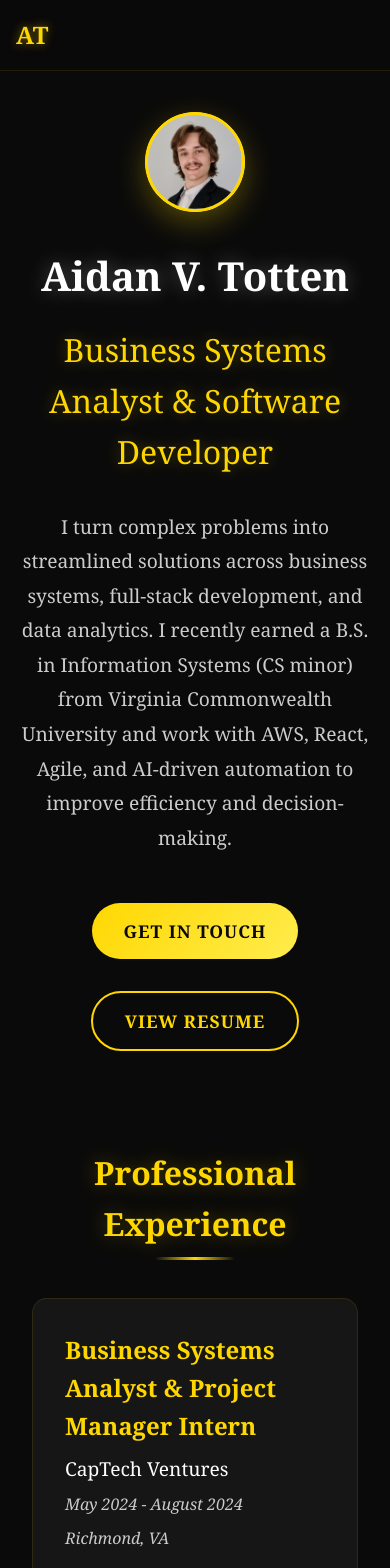
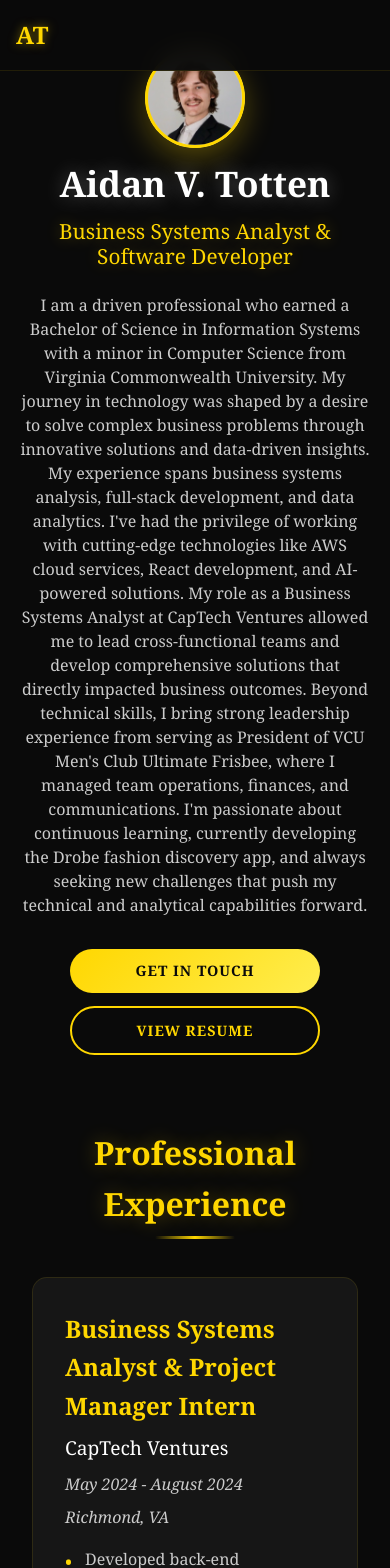
Before and after one commit to aidantotten/website, a React (Create React App) app: page / in a window 390 px wide. Shown: the top 1568 px of the page. Built offline with nearby package versions, Linux system fonts and the light colour scheme.

Commit message:
tweaked mobile view problems, and general cleaning of website

```diff
--- a/public/index.html
+++ b/public/index.html
@@ -2,13 +2,10 @@
 <html lang="en">
   <head>
     <meta charset="utf-8" />
-    <link rel="icon" href="%PUBLIC_URL%/favicon.ico" />
+    <link rel="icon" href="%PUBLIC_URL%/favicon.svg" type="image/svg+xml" />
     <meta name="viewport" content="width=device-width, initial-scale=1" />
-    <meta name="theme-color" content="#000000" />
-    <meta
-      name="description"
-      content="Web site created using create-react-app"
-    />
+    <meta name="theme-color" content="#0a0a0a" />
+
     <link rel="apple-touch-icon" href="%PUBLIC_URL%/logo192.png" />
     <!--
       manifest.json provides metadata used when your web app is installed on a
@@ -25,6 +22,7 @@
       Learn how to configure a non-root public URL by running `npm run build`.
     -->
     <title>Aidan Totten | Business & Data Analytics</title>
+    <meta name="description" content="Aidan Totten - Business Systems Analyst & Software Developer. Specializing in business systems, full-stack development, and data analytics." />
   </head>
   <body>
     <noscript>You need to enable JavaScript to run this app.</noscript>
--- a/src/App.css
+++ b/src/App.css
@@ -671,7 +671,7 @@ body {
 
 .skill-header {
   display: flex;
-  justify-content: space-between;
+  justify-content: flex-start;
   align-items: center;
   margin-bottom: 1rem;
 }
@@ -682,11 +682,7 @@ body {
   font-weight: 500;
 }
 
-.skill-level {
-  font-size: 0.9rem;
-  color: #ffd700;
-  font-weight: 600;
-}
+
 
 .skill-bar {
   width: 100%;
@@ -712,8 +708,16 @@ body {
   animation: shimmer 2s infinite;
 }
 
-.skill-item:hover .skill-bar::before {
+.skill-item:hover .skill-bar::before,
+.skill-item:focus .skill-bar::before {
   transform: scaleX(1);
+}
+
+/* Mobile-friendly touch interactions */
+@media (hover: none) and (pointer: coarse) {
+  .skill-item:active .skill-bar::before {
+    transform: scaleX(1);
+  }
 }
 
 .skill-progress {
@@ -724,6 +728,10 @@ body {
   position: relative;
   overflow: hidden;
   transition: width 1.5s ease;
+}
+
+.skill-progress.animated {
+  width: var(--target-width, 0%);
 }
 
 .skill-progress::after {
@@ -883,15 +891,6 @@ body {
   box-shadow: 0 10px 30px rgba(255, 215, 0, 0.1);
 }
 
-.social-icon {
-  font-size: 1.5rem;
-  color: #ffd700;
-  font-weight: 600;
-  margin-bottom: 1rem;
-  text-transform: uppercase;
-  letter-spacing: 1px;
-}
-
 .social-name {
   font-size: 1.3rem;
   color: #ffd700;
@@ -904,6 +903,8 @@ body {
   text-decoration: none;
   transition: color 0.3s ease;
   word-break: break-all;
+  font-size: 1rem;
+  line-height: 1.4;
 }
 
 .social-link:hover {
@@ -962,20 +963,14 @@ body {
   border-radius: 10px;
   border: 1px solid rgba(255, 215, 0, 0.1);
   transition: all 0.3s ease;
+  justify-content: center;
+  text-align: center;
 }
 
 .contact-item:hover {
   transform: translateY(-3px);
   border-color: rgba(255, 215, 0, 0.3);
   box-shadow: 0 5px 15px rgba(255, 215, 0, 0.1);
-}
-
-.contact-icon {
-  font-size: 1.2rem;
-  color: #ffd700;
-  font-weight: 600;
-  min-width: 80px;
-  text-align: center;
 }
 
 .contact-details h4 {
@@ -1205,6 +1200,55 @@ body {
   }
 }
 
+/* Enhanced Skills Section Mobile Styles */
+@media (max-width: 768px) {
+  .skills-category {
+    margin-bottom: 2rem;
+  }
+
+  .category-title {
+    font-size: 1.5rem;
+    margin-bottom: 1.5rem;
+  }
+
+  .skill-bar {
+    height: 8px;
+  }
+
+  .skill-progress {
+    transition: width 1s ease;
+  }
+
+  .skill-item {
+    padding: 1rem;
+  }
+
+
+
+  .skill-name {
+    font-size: 0.9rem;
+  }
+
+
+}
+
+@media (max-width: 480px) {
+  .skills-category {
+    margin-bottom: 1.5rem;
+  }
+
+  .category-title {
+    font-size: 1.3rem;
+    margin-bottom: 1rem;
+  }
+
+  .skill-bar {
+    height: 6px;
+  }
+
+
+}
+
 /* Responsive Design */
 @media (max-width: 768px) {
   .section {
@@ -1219,14 +1263,54 @@ body {
     font-size: 2.5rem;
   }
 
+  /* Improved Intro Section Mobile Styles */
+  .intro-section {
+    min-height: 100vh;
+    padding: 2rem 1rem;
+  }
+
+  .intro-content {
+    max-width: 100%;
+    padding: 0 1rem;
+  }
+
   .intro-name {
-    font-size: 3rem;
+    font-size: 2.8rem;
+    line-height: 1.2;
+    margin-bottom: 1rem;
+  }
+
+  .intro-title {
+    font-size: 1.5rem;
+    line-height: 1.3;
+    margin-bottom: 1.5rem;
+  }
+
+  .intro-description {
+    font-size: 1.1rem;
+    line-height: 1.6;
+    margin-bottom: 2rem;
+    padding: 0 0.5rem;
   }
 
   .profile-image {
     width: 120px;
     height: 120px;
-    font-size: 3rem;
+    margin-top: 2rem;
+    margin-bottom: 1.5rem;
+  }
+
+  .intro-buttons {
+    gap: 1rem;
+    flex-direction: column;
+    align-items: center;
+  }
+
+  .intro-btn {
+    width: 100%;
+    max-width: 280px;
+    padding: 0.9rem 1.5rem;
+    font-size: 1rem;
   }
 
   .experience-grid,
@@ -1236,6 +1320,23 @@ body {
 
   .socials-grid {
     grid-template-columns: 1fr;
+    gap: 1.5rem;
+  }
+
+  .social-card {
+    padding: 1.5rem;
+  }
+
+  .contact-info {
+    grid-template-columns: 1fr;
+    gap: 1.5rem;
+  }
+
+  .contact-item {
+    padding: 1.2rem;
+    flex-direction: column;
+    text-align: center;
+    gap: 0.5rem;
   }
 
   .resume-card {
@@ -1250,9 +1351,7 @@ body {
     font-size: 1rem;
   }
 
-  .skills-grid {
-    grid-template-columns: 1fr;
-  }
+
 
   .footer-content {
     grid-template-columns: 1fr;
@@ -1306,19 +1405,72 @@ body {
     font-size: 2rem;
   }
 
+  /* Enhanced Small Mobile Styles */
+  .intro-section {
+    padding: 1.5rem 0.5rem;
+  }
+
+  .intro-content {
+    padding: 0 0.5rem;
+  }
+
   .intro-name {
-    font-size: 2.5rem;
+    font-size: 2.2rem;
+    line-height: 1.1;
+  }
+
+  .intro-title {
+    font-size: 1.3rem;
+    line-height: 1.2;
+  }
+
+  .intro-description {
+    font-size: 1rem;
+    line-height: 1.5;
+    padding: 0 0.25rem;
   }
 
   .profile-image {
     width: 100px;
     height: 100px;
-    font-size: 2.5rem;
+    margin-top: 1.5rem;
+    margin-bottom: 1rem;
   }
 
   .intro-buttons {
     flex-direction: column;
     align-items: center;
+    gap: 0.8rem;
+  }
+
+  .intro-btn {
+    width: 100%;
+    max-width: 250px;
+    padding: 0.8rem 1.2rem;
+    font-size: 0.9rem;
+  }
+
+  .social-card {
+    padding: 1.2rem;
+  }
+
+  .contact-item {
+    padding: 1rem;
+  }
+
+  .skill-item {
+    padding: 0.8rem;
+  }
+
+  .skill-name {
+    font-size: 0.85rem;
+  }
+
+
+
+  .certifications-grid {
+    grid-template-columns: 1fr;
+    gap: 1rem;
   }
 
   .resume-card {
--- a/src/components/ContactSection.js
+++ b/src/components/ContactSection.js
@@ -13,7 +13,6 @@ const ContactSection = () => {
 
   const titleRef = useRef(null);
   const subtitleRef = useRef(null);
-  const contactInfoRef = useRef(null);
   const formRef = useRef(null);
 
   useEffect(() => {
@@ -30,7 +29,6 @@ const ContactSection = () => {
 
     if (titleRef.current) observer.observe(titleRef.current);
     if (subtitleRef.current) observer.observe(subtitleRef.current);
-    if (contactInfoRef.current) observer.observe(contactInfoRef.current);
     if (formRef.current) observer.observe(formRef.current);
 
     return () => observer.disconnect();
@@ -77,40 +75,6 @@ const ContactSection = () => {
       <div className="section-content">
         <h2 className="section-title" ref={titleRef}>Get In Touch</h2>
         <p className="section-subtitle" ref={subtitleRef}>Let's discuss opportunities and collaborations</p>
-
-        <div className="contact-info" ref={contactInfoRef}>
-          <div className="contact-item">
-            <div className="contact-icon">Location</div>
-            <div className="contact-details">
-              <h4>Location</h4>
-              <p>Richmond, Virginia, 23220</p>
-            </div>
-          </div>
-
-          <div className="contact-item">
-            <div className="contact-icon">Email</div>
-            <div className="contact-details">
-              <h4>Email</h4>
-              <p>aidanvt64@gmail.com</p>
-            </div>
-          </div>
-
-          <div className="contact-item">
-            <div className="contact-icon">Phone</div>
-            <div className="contact-details">
-              <h4>Phone</h4>
-              <p>703-472-8139</p>
-            </div>
-          </div>
-
-          <div className="contact-item">
-            <div className="contact-icon">LinkedIn</div>
-            <div className="contact-details">
-              <h4>LinkedIn</h4>
-              <p>linkedin.com/in/aidan-totten</p>
-            </div>
-          </div>
-        </div>
 
         <form className="contact-form" ref={formRef} onSubmit={handleSubmit}>
           <div className="form-group">
--- a/src/components/ExperienceSection.js
+++ b/src/components/ExperienceSection.js
@@ -54,7 +54,7 @@ const ExperienceSection = () => {
                     color: '#ffd700',
                     fontSize: '1.2rem'
                   }}>•</span>
-                  Managed a cross-functional team of 12 using Agile and Scrum methodologies; led sprint planning, retrospectives, and standups via Jira
+                  Acted as scrum master to a cross-functional team of 12 using Agile/Scrum methodologies; led sprint planning, retrospectives, and standups via Jira
                 </li>
                 <li style={{ marginBottom: '12px', paddingLeft: '20px', position: 'relative' }}>
                   <span style={{
--- a/src/components/IntroSection.js
+++ b/src/components/IntroSection.js
@@ -57,7 +57,11 @@ const IntroSection = () => {
         <h1 className="intro-name" ref={nameRef}>Aidan V. Totten</h1>
         <h2 className="intro-title" ref={titleRef}>Business Systems Analyst & Software Developer</h2>
         <p className="intro-description" ref={descriptionRef}>
-          I turn complex problems into streamlined solutions across business systems, full-stack development, and data analytics. I recently earned a B.S. in Information Systems (CS minor) from Virginia Commonwealth University and work with AWS, React, Agile, and AI-driven automation to improve efficiency and decision-making.
+          I am a driven professional who earned a Bachelor of Science in Information Systems with a minor in Computer Science from Virginia Commonwealth University. My journey in technology was shaped by a desire to solve complex business problems through innovative solutions and data-driven insights.
+
+          My experience spans business systems analysis, full-stack development, and data analytics. I've had the privilege of working with cutting-edge technologies like AWS cloud services, React development, and AI-powered solutions. My role as a Business Systems Analyst at CapTech Ventures allowed me to lead cross-functional teams and develop comprehensive solutions that directly impacted business outcomes.
+
+          Beyond technical skills, I bring strong leadership experience from serving as President of VCU Men's Club Ultimate Frisbee, where I managed team operations, finances, and communications. I'm passionate about continuous learning, currently developing the Drobe fashion discovery app, and always seeking new challenges that push my technical and analytical capabilities forward.
         </p>
         <div className="intro-buttons" ref={buttonsRef}>
           <button className="intro-btn get-in-touch-btn" onClick={handleGetInTouch}>
--- a/src/components/SkillsSection.js
+++ b/src/components/SkillsSection.js
@@ -1,8 +1,9 @@
-import React, { useRef, useEffect } from 'react';
+import React, { useRef, useEffect, useState } from 'react';
 
 const SkillsSection = () => {
   const titleRef = useRef(null);
   const skillsRef = useRef(null);
+  const [animatedSkills, setAnimatedSkills] = useState(new Set());
 
   useEffect(() => {
     const observer = new IntersectionObserver(
@@ -10,6 +11,12 @@ const SkillsSection = () => {
         entries.forEach((entry) => {
           if (entry.isIntersecting) {
             entry.target.classList.add('animate');
+
+            // If it's a skill item, animate the progress bar
+            if (entry.target.classList.contains('skill-item')) {
+              const skillName = entry.target.querySelector('.skill-name').textContent;
+              setAnimatedSkills(prev => new Set([...prev, skillName]));
+            }
           }
         });
       },
@@ -18,6 +25,10 @@ const SkillsSection = () => {
 
     if (titleRef.current) observer.observe(titleRef.current);
     if (skillsRef.current) observer.observe(skillsRef.current);
+
+    // Observe all skill items
+    const skillItems = document.querySelectorAll('.skill-item');
+    skillItems.forEach(item => observer.observe(item));
 
     return () => observer.disconnect();
   }, []);
@@ -82,12 +93,14 @@ const SkillsSection = () => {
                     <div key={skill.name} className="skill-item">
                       <div className="skill-header">
                         <span className="skill-name">{skill.name}</span>
-                        <span className="skill-level">{skill.level}%</span>
                       </div>
                       <div className="skill-bar">
                         <div
-                          className="skill-progress"
-                          style={{ width: `${skill.level}%` }}
+                          className={`skill-progress ${animatedSkills.has(skill.name) ? 'animated' : ''}`}
+                          style={{
+                            width: animatedSkills.has(skill.name) ? `${skill.level}%` : '0%',
+                            transitionDelay: `${skillIndex * 0.1}s`
+                          }}
                         ></div>
                       </div>
                     </div>
--- a/src/components/SocialsSection.js
+++ b/src/components/SocialsSection.js
@@ -5,6 +5,7 @@ const SocialsSection = () => {
   const social1Ref = useRef(null);
   const social2Ref = useRef(null);
   const social3Ref = useRef(null);
+  const social4Ref = useRef(null);
 
   useEffect(() => {
     const observer = new IntersectionObserver(
@@ -22,6 +23,7 @@ const SocialsSection = () => {
     if (social1Ref.current) observer.observe(social1Ref.current);
     if (social2Ref.current) observer.observe(social2Ref.current);
     if (social3Ref.current) observer.observe(social3Ref.current);
+    if (social4Ref.current) observer.observe(social4Ref.current);
 
     return () => observer.disconnect();
   }, []);
@@ -32,21 +34,23 @@ const SocialsSection = () => {
         <h2 className="section-title" ref={titleRef}>Connect With Me</h2>
         <div className="socials-grid">
           <div className="social-card" ref={social1Ref}>
-            <div className="social-icon">LinkedIn</div>
             <h3 className="social-name">LinkedIn</h3>
-            <a href="https://linkedin.com/in/aidan-totten" target="_blank" rel="noopener noreferrer" className="social-link">linkedin.com/in/aidan-totten</a>
+            <a href="https://www.linkedin.com/in/aidan-totten-396b3922b/" target="_blank" rel="noopener noreferrer" className="social-link">linkedin.com/in/aidan-totten-396b3922b</a>
           </div>
 
           <div className="social-card" ref={social2Ref}>
-            <div className="social-icon">Email</div>
             <h3 className="social-name">Email</h3>
             <a href="mailto:aidanvt64@gmail.com" className="social-link">aidanvt64@gmail.com</a>
           </div>
 
           <div className="social-card" ref={social3Ref}>
-            <div className="social-icon">Phone</div>
             <h3 className="social-name">Phone</h3>
             <a href="tel:703-472-8139" className="social-link">703-472-8139</a>
+          </div>
+
+          <div className="social-card" ref={social4Ref}>
+            <h3 className="social-name">Location</h3>
+            <p className="social-link">Richmond, Virginia, 23220</p>
           </div>
         </div>
       </div>
```
Also changed, not shown: public/favicon.svg (added), public/manifest.json.
